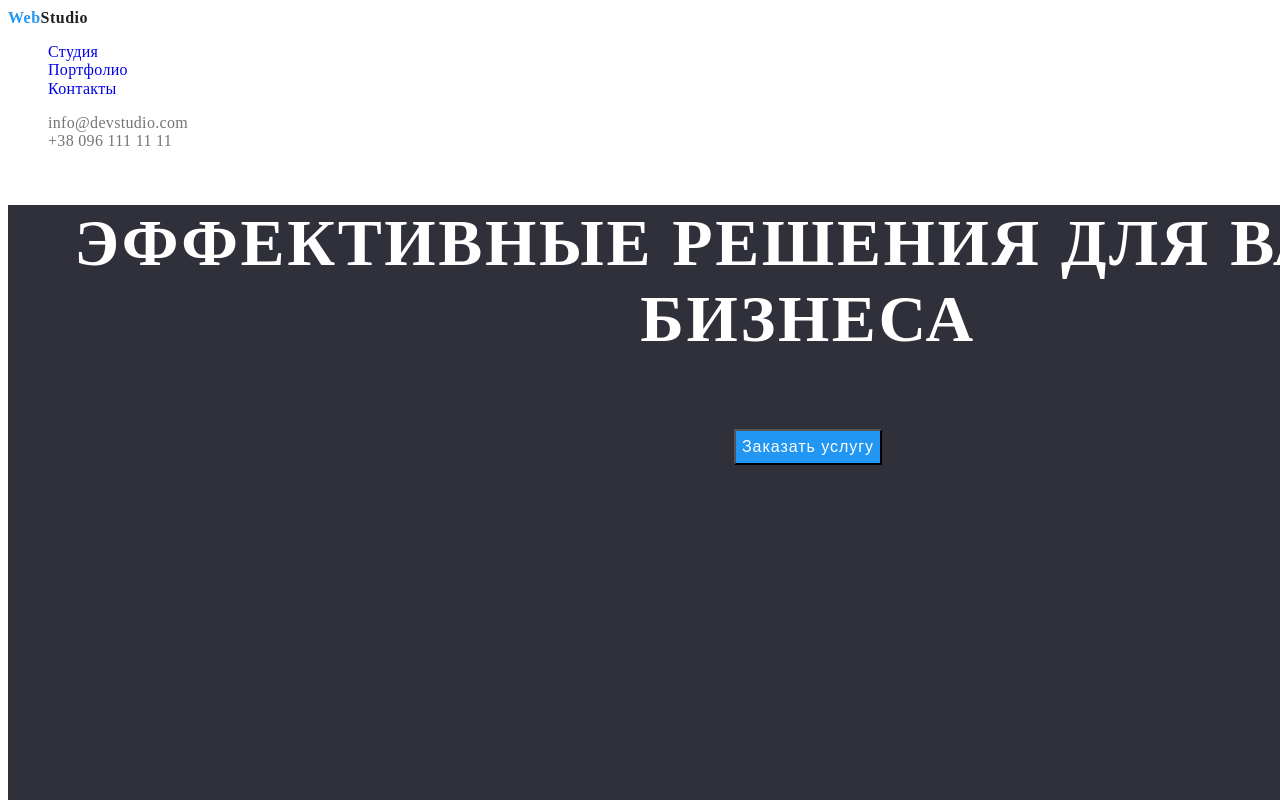
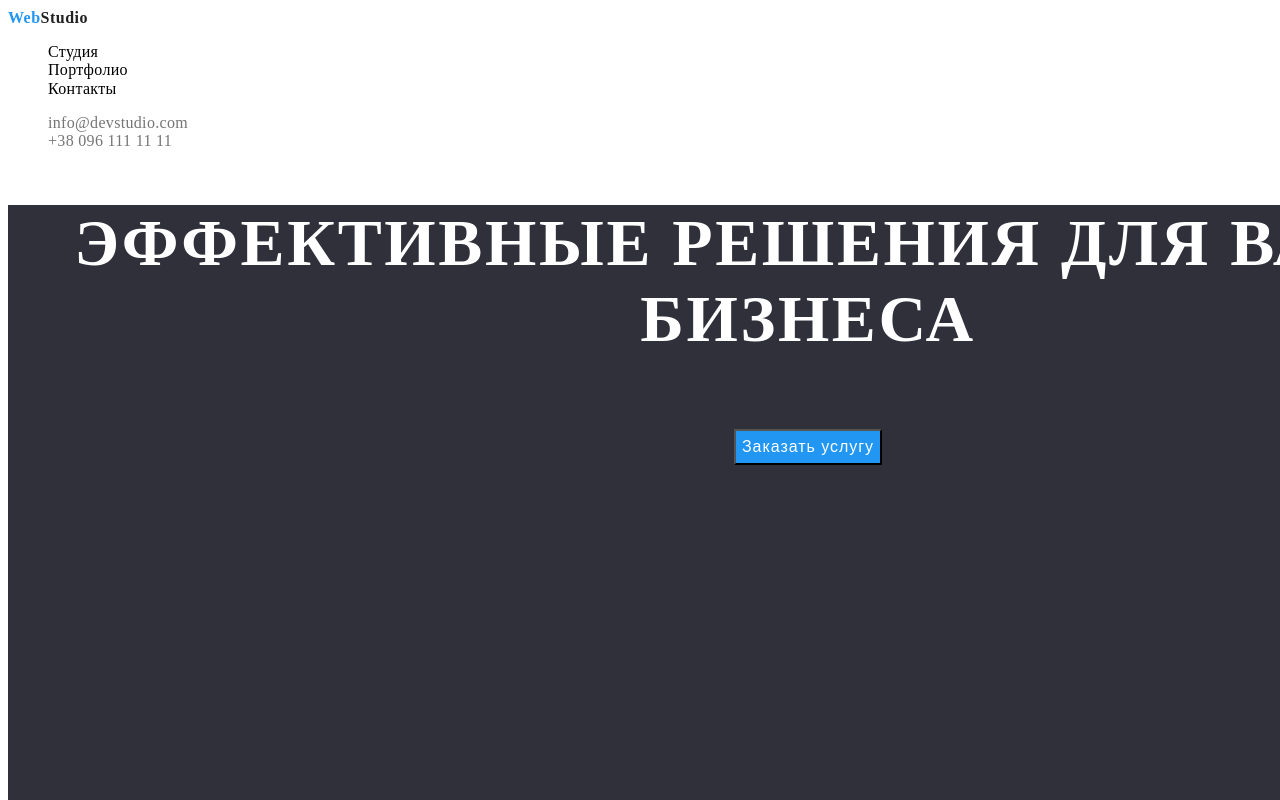
Before and after one commit to OlgaRadkovska/goit-markup-hw-02, a plain HTML site: page index.html in a window 1280 px wide. Shown: the top 800 px of the page. Drawn offline with Linux system fonts and the light colour scheme.

Commit message:
Update styles.css
Added var(--main color)

```diff
--- a/css/styles.css
+++ b/css/styles.css
@@ -1,5 +1,6 @@
 :root {
     --accent-color: #2196F3;
+    --main-color: #212121
     --main-font: 'Roboto',
     sans-serif;
     --secondary-font: 'Raleway',
@@ -16,7 +17,7 @@ body {
     font-family: var(--main-font)
     font-size: 14px;
     font-weight: 700;
-    color: #212121;
+    color: var(--main-color);
 }
 
 /* ==================COMPONENTS================= */
@@ -46,6 +47,7 @@ letter-spacing: 0.03em;
     font-weight: 500;
     line-height: 1.14;
     letter-spacing: 0.02em;
+    color: var(--main-color);
 }
 
 .menu-link:hover,
```
